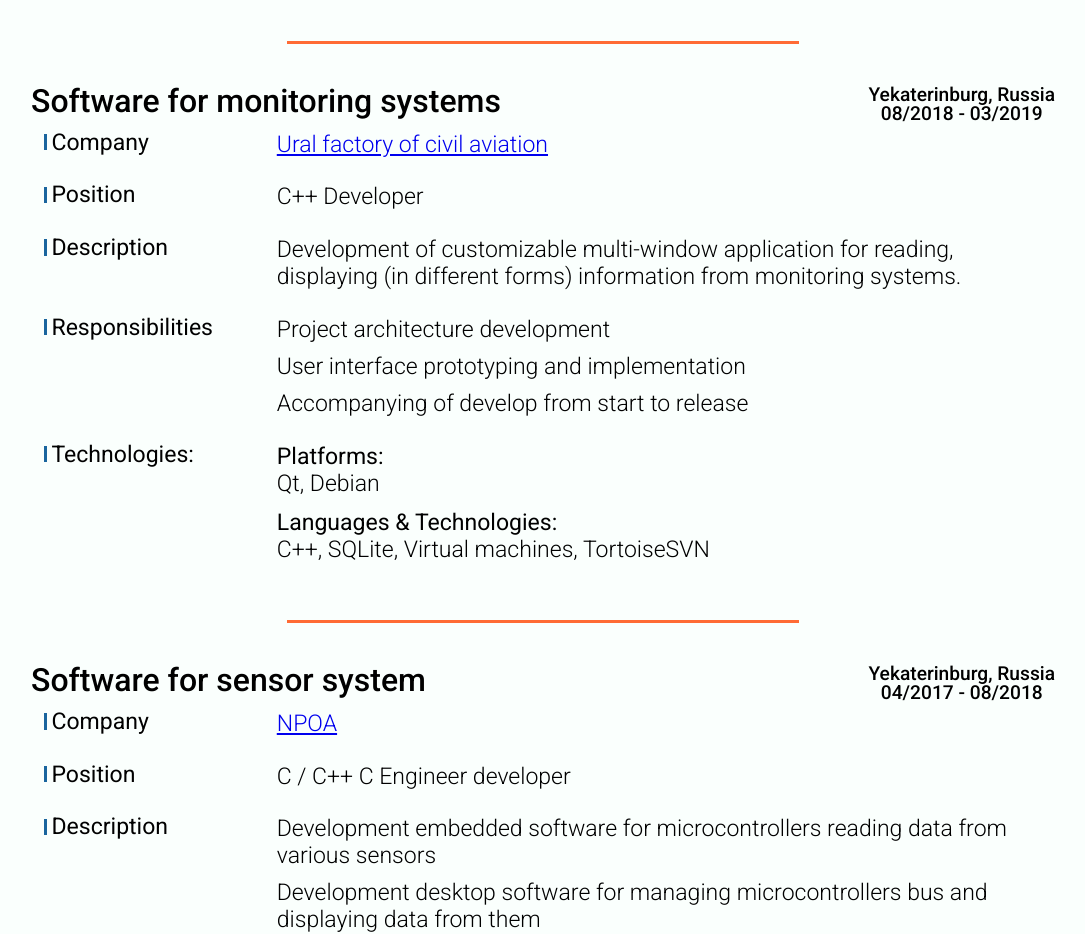
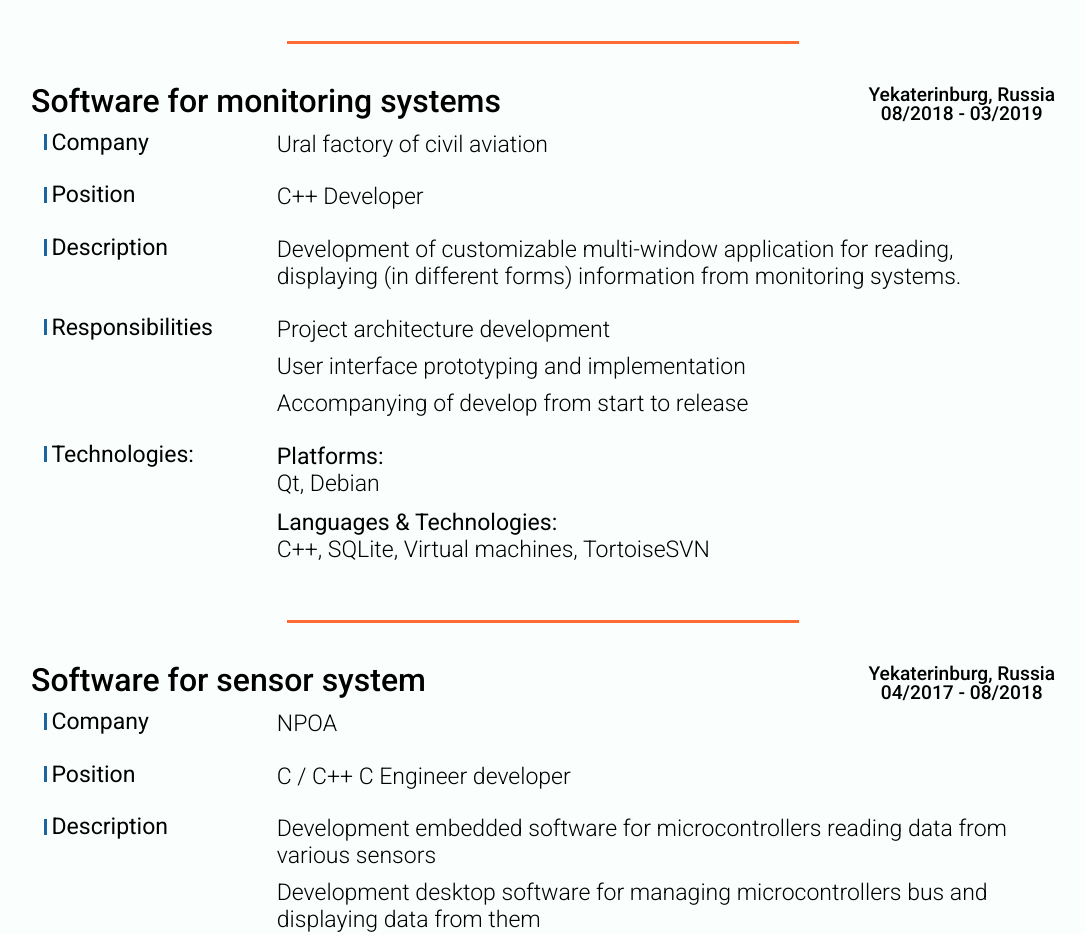
Before and after one commit to VasiliyDementyanov/portfilio-2022, a React app in the folder front-end/: page /work in a window 1280 px wide. Shown: the part 1000-1934 px from the top of the page, without its empty margins (97-1182 px from the left). Built offline with nearby package versions, Linux system fonts and the light colour scheme.

Commit message:
work information was added

```diff
--- a/front-end/src/components/work/workCard/WorkCard.tsx
+++ b/front-end/src/components/work/workCard/WorkCard.tsx
@@ -26,15 +26,9 @@ const WorkCard: FC<Props> = ({
             </div>
             <div className={workCardStyles.thesisRight}>
               <ul>
-                {th.hasOwnProperty('link') && th.descriptionLines.length === 1 ? (
-                  <li>
-                    <a href={th.link} target="_blank" rel="noreferrer">
-                      {th.descriptionLines[0]}
-                    </a>
-                  </li>
-                ) : (
-                  th.descriptionLines.map((d) => <li>{d}</li>)
-                )}
+                {th.descriptionLines.map((d) => (
+                  <li>{d}</li>
+                ))}
               </ul>
             </div>
           </div>
--- a/front-end/src/components/work/workPlaces.ts
+++ b/front-end/src/components/work/workPlaces.ts
@@ -62,7 +62,6 @@ export const workPlaces: WorkPlace[] = [
     theses: [
       {
         name: 'Company',
-        link: 'http://www.uwca.ru/',
         descriptionLines: ['Ural factory of civil aviation']
       },
       {
@@ -102,7 +101,6 @@ export const workPlaces: WorkPlace[] = [
     theses: [
       {
         name: 'Company',
-        link: 'https://www.npoa.ru/',
         descriptionLines: ['NPOA']
       },
       {
```
